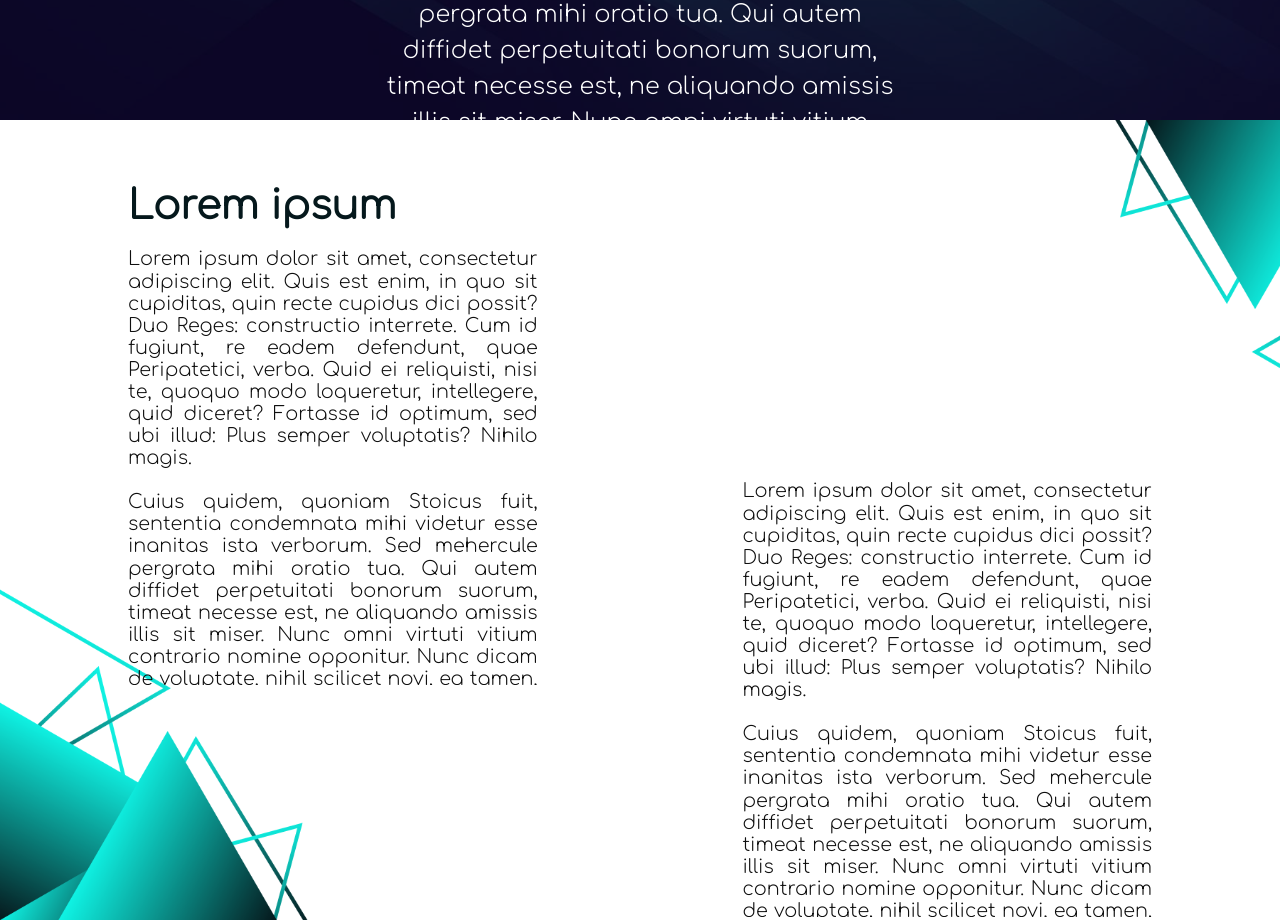
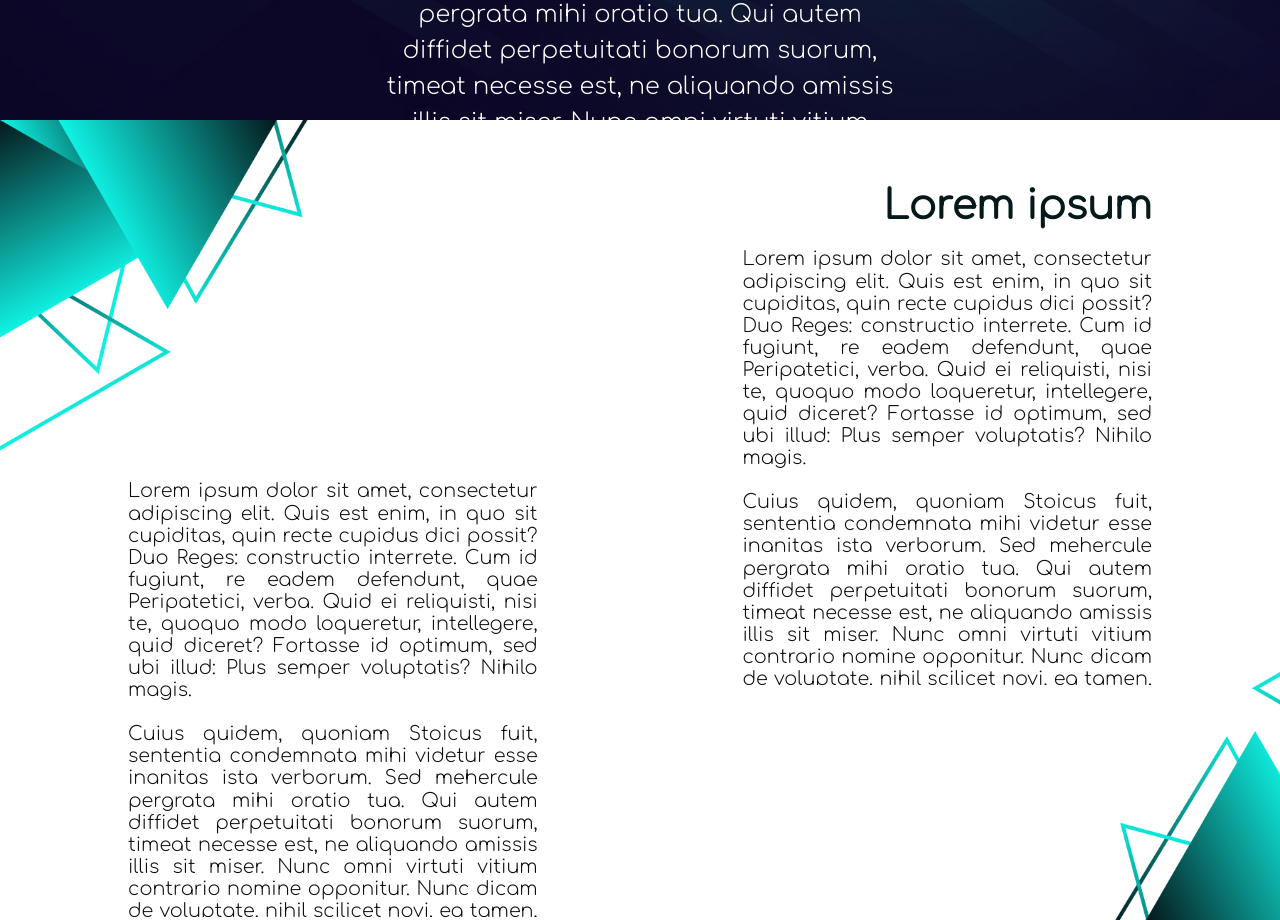
Before and after one commit to limse11/bazy-danych, a plain HTML site: page index.html in a window 1280 px wide. Shown: the part 3880-4800 px from the top of the page. Drawn offline with Linux system fonts and the light colour scheme.

Commit message:
bazy-danych

```diff
--- a/index.html
+++ b/index.html
@@ -101,7 +101,7 @@
       Nunc omni virtuti vitium contrario nomine opponitur. Nunc dicam de voluptate, nihil scilicet novi, ea tamen, quae te ipsum probaturum esse confidam.
     </p>
   </div>
-  <div class="section-a" id="two">
+  <div class="section" id="one">
     <h1>Lorem ipsum</h1>
     <p>
       Lorem ipsum dolor sit amet, consectetur adipiscing elit. Quis est enim, in quo sit cupiditas, quin recte cupidus dici possit? Duo Reges: constructio interrete. Cum id fugiunt, re eadem defendunt, quae Peripatetici, verba. Quid ei reliquisti,
@@ -113,7 +113,7 @@
       Quid, si reviviscant Platonis illi et deinceps qui eorum auditores fuerunt, et tecum ita loquantur? Quae tamen a te agetur non melior, quam illae sunt, quas interdum optines. Ergo id est convenienter naturae vivere, a natura discedere. Pisone
       in eo gymnasio, quod Ptolomaeum vocatur, unaque nobiscum Q. Duo enim genera quae erant, fecit tria. Non quam nostram quidem, inquit Pomponius iocans;
     </p>
-    <p class="p2-a">
+    <p class="p2">
       Lorem ipsum dolor sit amet, consectetur adipiscing elit. Quis est enim, in quo sit cupiditas, quin recte cupidus dici possit? Duo Reges: constructio interrete. Cum id fugiunt, re eadem defendunt, quae Peripatetici, verba. Quid ei reliquisti,
       nisi te, quoquo modo loqueretur, intellegere, quid diceret? Fortasse id optimum, sed ubi illud: Plus semper voluptatis? Nihilo magis.
       <br><br>
```
